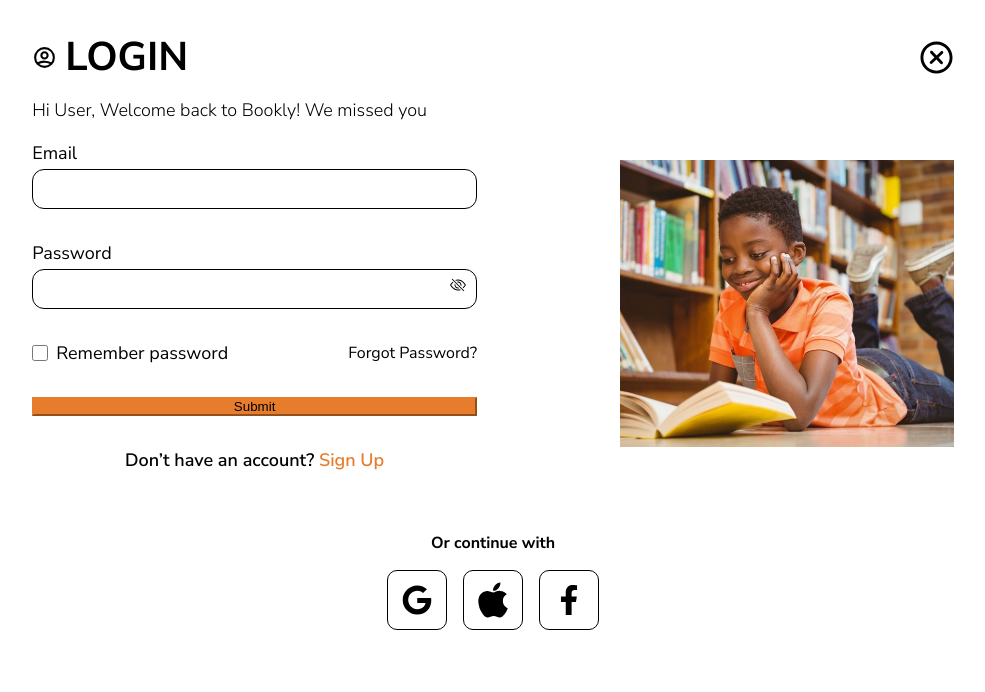
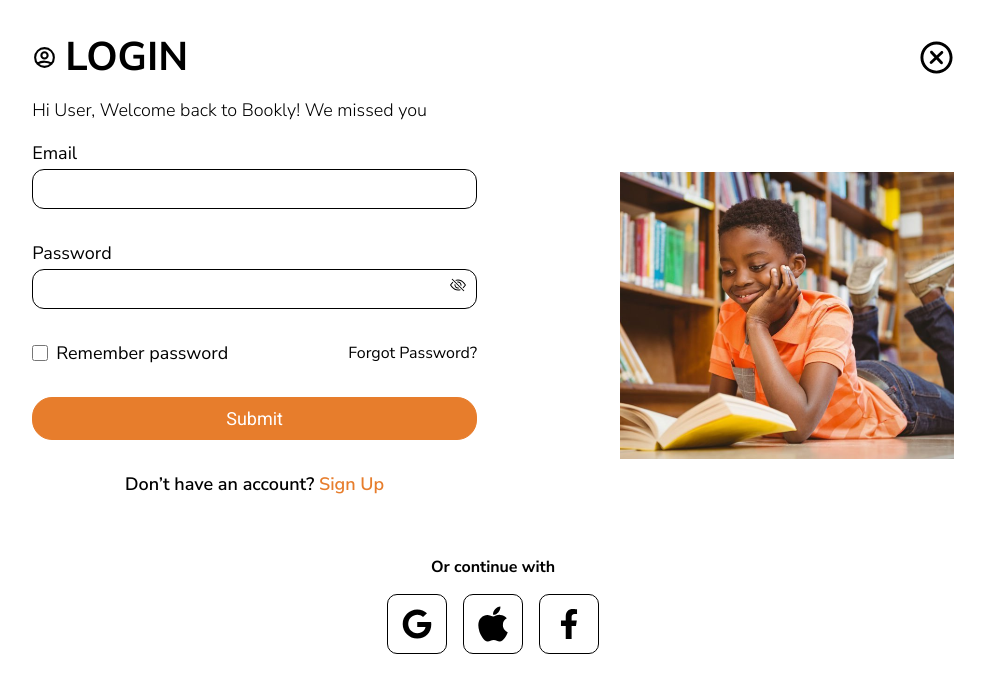
Before and after one commit to gift56/Bookly2.0, a React (Create React App) app: page /login in a window 1280 px wide. Shown: the top 692 px of the page, without its empty margins (147-1132 px from the left). Built offline with nearby package versions, Linux system fonts and the light colour scheme; a web font is replaced by a local one.

Commit message:
fixed three issues

```diff
--- a/src/components/Login.jsx
+++ b/src/components/Login.jsx
@@ -52,7 +52,7 @@ const Login = () => {
                   </div>
                   <a href="#login">Forgot Password?</a>
                 </div>
-                <button className="submit">Submit</button>
+                <Button text="Submit" className="submit" />
                 <p>
                   Don’t have an account? <a href="#signUp">Sign Up</a>
                 </p>
```
